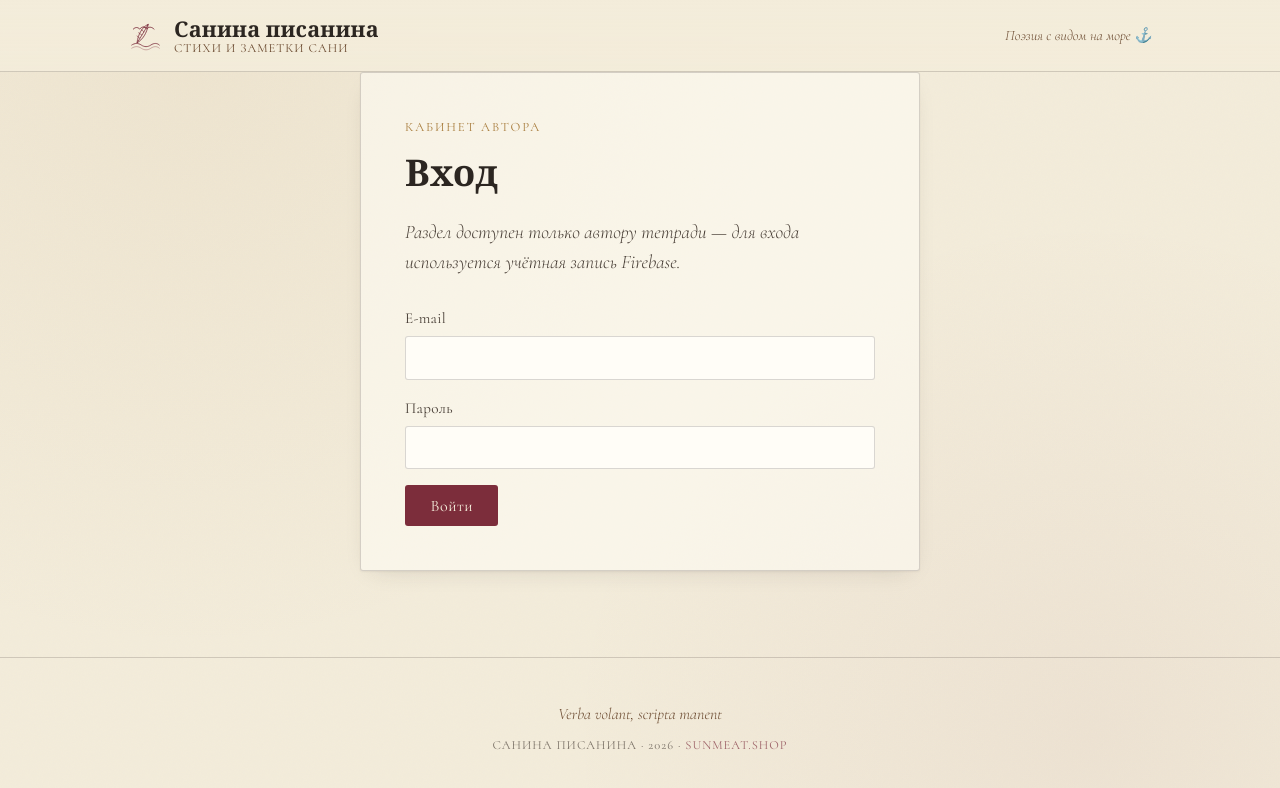
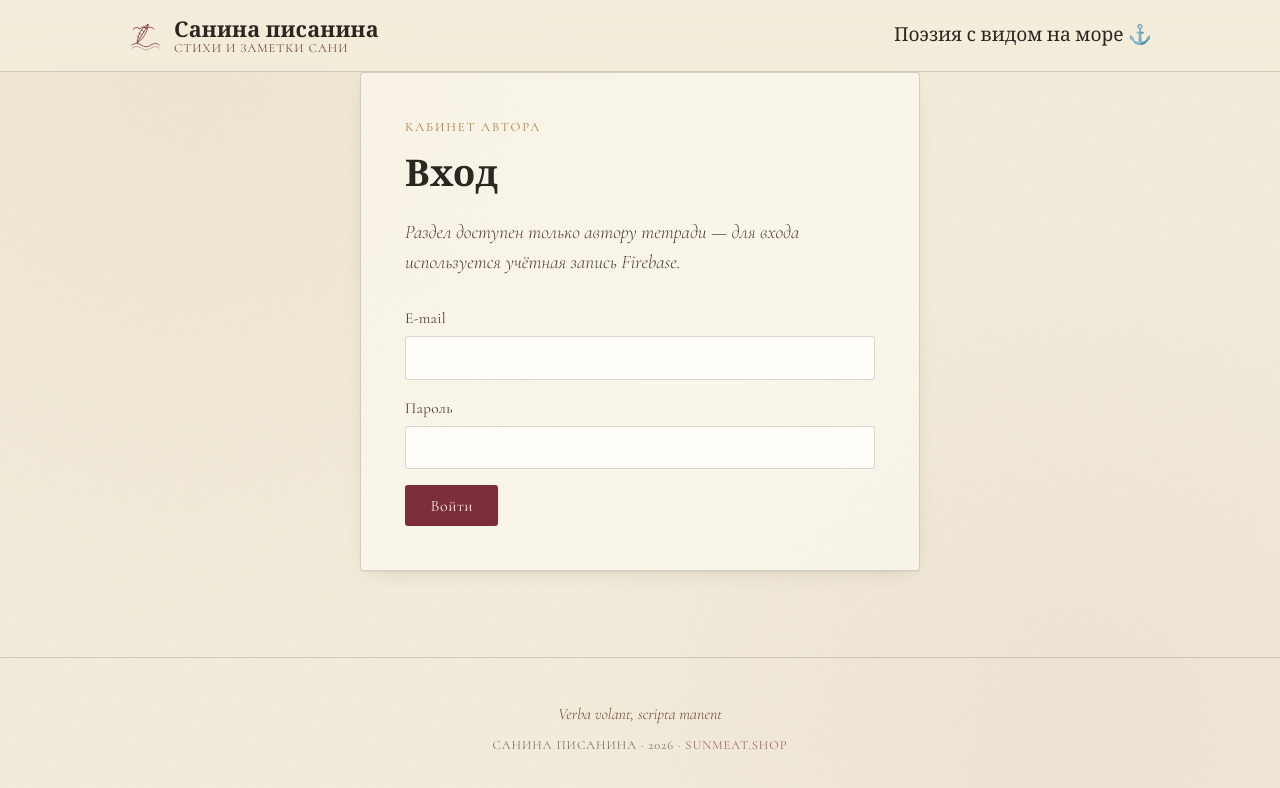
Before and after one commit to sunmeat/poetry-blog, a React (Vite) app: page /admin in a window 1280 px wide. Shown: the top 788 px of the page. Built offline with nearby package versions, Linux system fonts and the light colour scheme; no server answers; a web font is replaced by a local one.

Commit message:
Refactor quote styles in Header.module.css

```diff
--- a/src/components/Header/Header.module.css
+++ b/src/components/Header/Header.module.css
@@ -95,16 +95,11 @@
 }
 
 .quote {
-  font-family: var(--font-caption);
-  font-style: italic;
-  font-size: 0.9rem;
-  color: var(--color-sepia);
-  text-decoration: none;
+  color: inherit;
   cursor: pointer;
-  transition: color var(--transition);
 }
 
 .quote:hover {
-  color: var(--color-wine);
+  color: inherit;
   text-decoration: none;
 }
```
